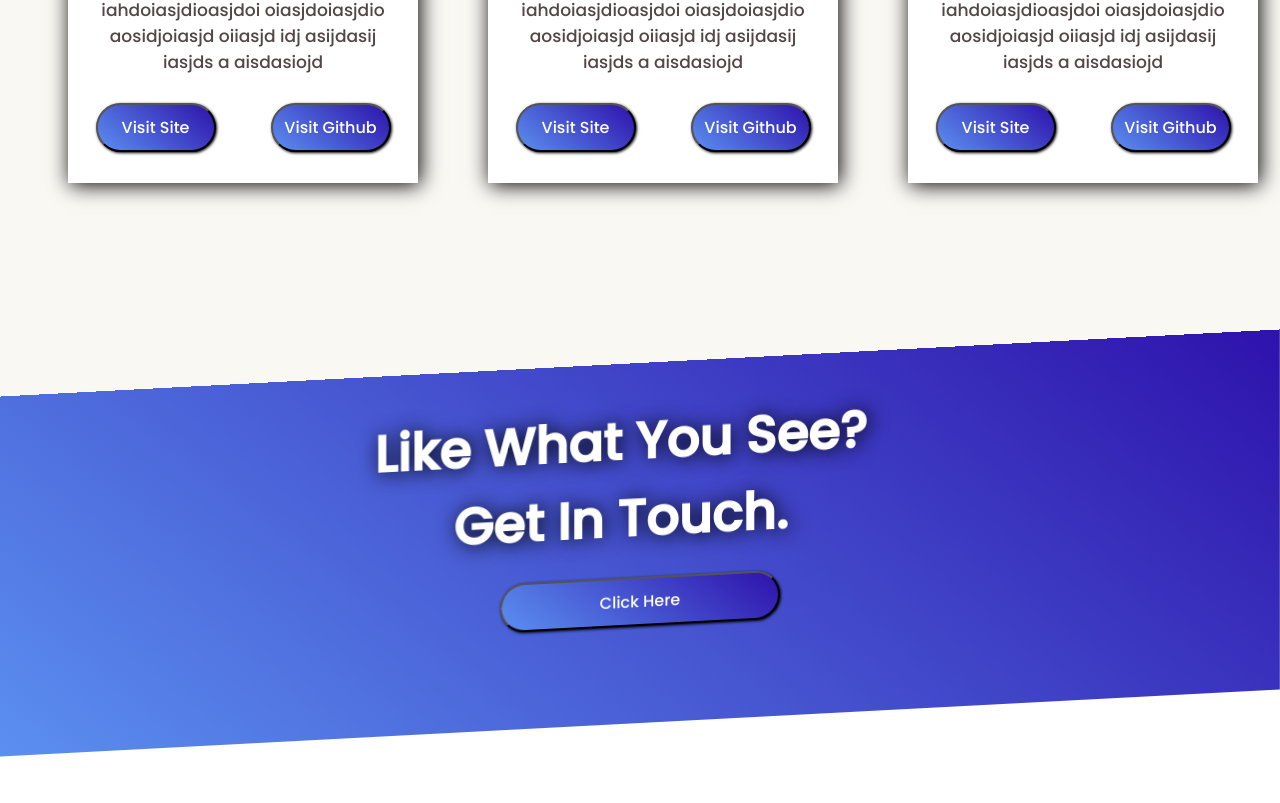
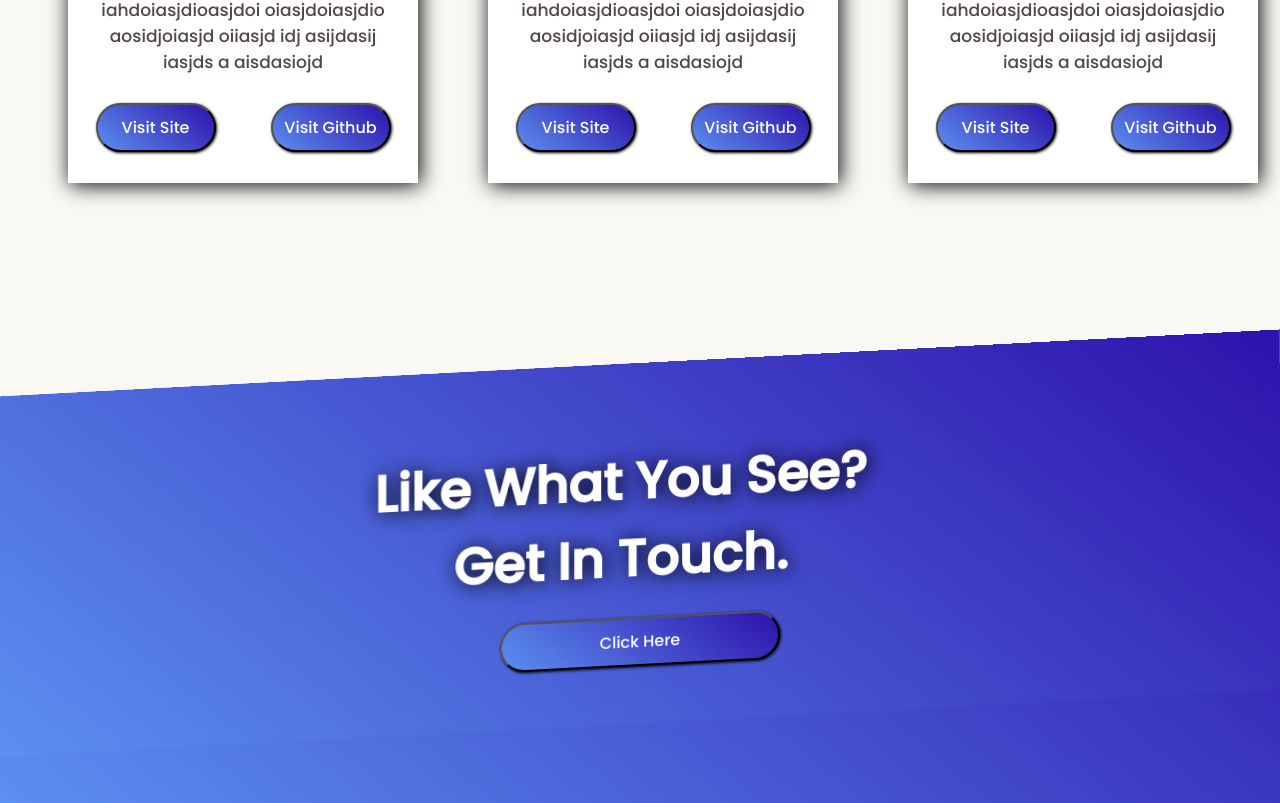
Before and after one commit to Deaano/another-portfolio, a React (Create React App) app: page / in a window 1280 px wide. Shown: the part 2036-2839 px from the top of the page. Before the commit the page ends 2792 px from the top, so only its background shows below. Built offline with nearby package versions, Linux system fonts and the light colour scheme.

Commit message:
finish contact section

```diff
--- a/src/compnents/Contact.css
+++ b/src/compnents/Contact.css
@@ -2,6 +2,14 @@
     margin: 0;
     padding: 0;
     box-sizing: border-box;
+}
+
+.container-cover{
+    width: 100vw;
+    z-index: -3;
+    background-image:linear-gradient(40deg,rgb(91, 143, 240), rgb(46, 18, 172));
+    height: 55vh;
+
 }
 
 .contact-container{
@@ -11,12 +19,12 @@
     background-image:linear-gradient(40deg,rgb(91, 143, 240), rgb(46, 18, 172));
     padding-bottom: 55px;
     flex-wrap: wrap;
+    padding-top: 40px;
 }
 
 .clicked-contact-container{
     width: 100%;
     height: 55vh;
-    transform: skewY(-3deg);
     background-image:linear-gradient(40deg,rgb(91, 143, 240), rgb(46, 18, 172));
     padding-bottom: 55px;
     flex-wrap: wrap;
@@ -32,6 +40,7 @@
     text-shadow: 2px 1px 20px black;
     padding-top: 40px;
     text-align: center;
+    transform: skewY(0deg);
 }
 
 .contact-button{
--- a/src/compnents/Contact.jsx
+++ b/src/compnents/Contact.jsx
@@ -14,17 +14,19 @@ function Contact() {
 
     if (!contactSection){
     return (
+        <div className='container-cover'>
         <div className='contact-container'>
            <h2 className='contact-title'>Like What You See? Get In Touch.</h2>
            <div className='contact-button-container'>
             <button className='contact-button' onClick={clickHandler}>Click Here</button>
             </div>
         </div>
+        </div>
     )
     } else {
         return(
 
-
+            <div className='container-cover'>
             <div className='contact-container'>
            <h2 className='clicked-title'>Contact me at any time of the day through either of these ways :)</h2>
 
@@ -34,6 +36,7 @@ function Contact() {
            <span className='contact-icons'><a href="tel:07547986103" className='contact-link'><i class="fas fa-phone-square-alt phone"></i></a></span>
         </div>
         </div>
+        </div>
 
         )}
 }
```
